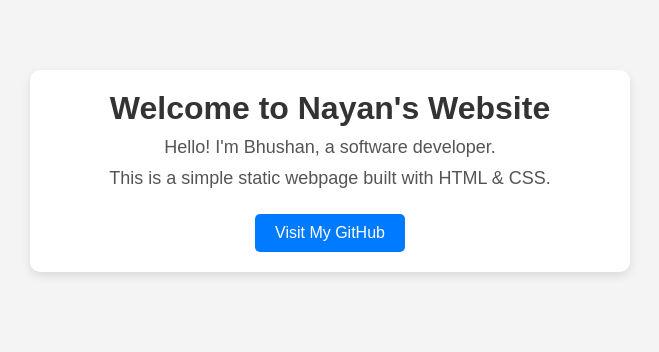
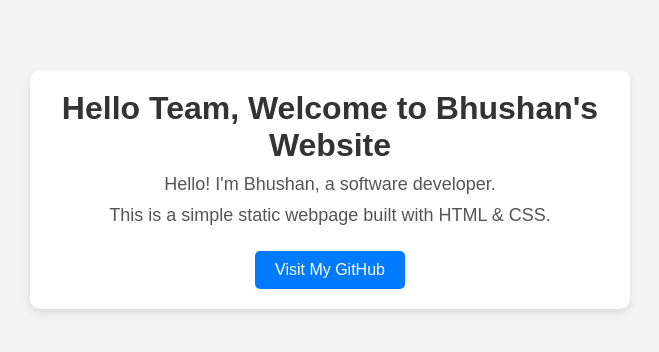
Before and after one commit to manas2025/bhushankadam, a plain HTML site: page index.html in a window 1280 px wide. Shown: the whole page, without its empty margins (310-969 px from the left). Drawn offline with Linux system fonts and the light colour scheme.

Commit message:
Change name

```diff
--- a/index.html
+++ b/index.html
@@ -51,7 +51,7 @@
 <body>
 
     <div class="container">
-        <h1>Welcome to Nayan's Website</h1>
+        <h1>Hello Team, Welcome to Bhushan's Website</h1>
         <p>Hello! I'm Bhushan, a software developer.</p>
         <p>This is a simple static webpage built with HTML & CSS.</p>
         <a href="https://github.com/Bhushan2024" target="_blank" class="btn">Visit My GitHub</a>
```
